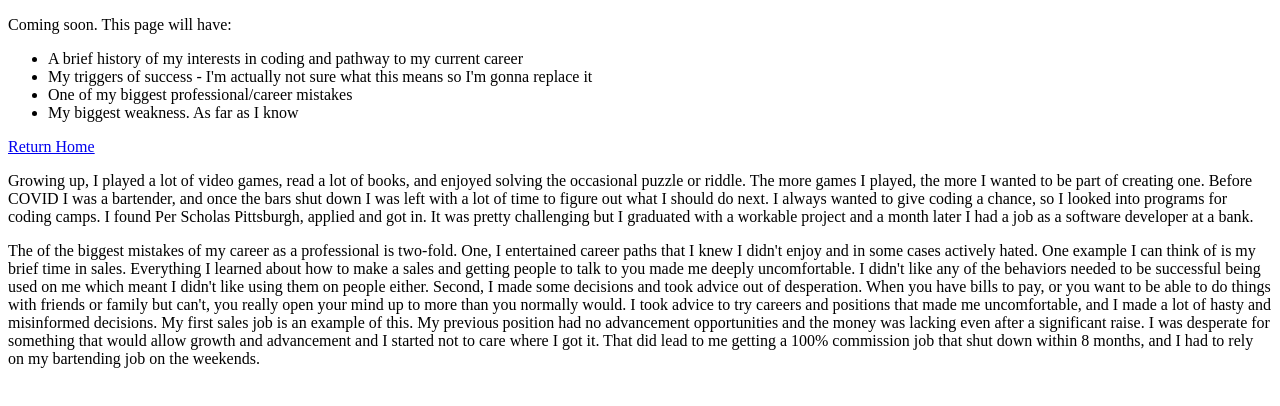
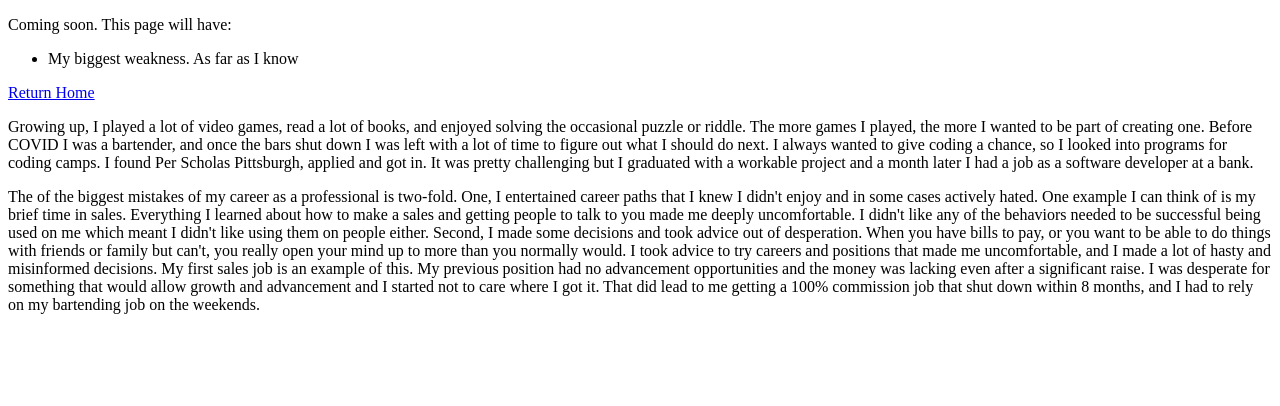
Before and after one commit to Teleejr/html-portfolio, a plain HTML site: page about.html in a window 1280 px wide. Drawn offline with Linux system fonts and the light colour scheme.

Commit message:
Updated about me

```diff
--- a/about.html
+++ b/about.html
@@ -8,9 +8,6 @@
         <p>
             Coming soon. This page will have:
             <ul>
-                <li>A brief history of my interests in coding and pathway to my current career</li>
-                <li>My triggers of success - I'm actually not sure what this means so I'm gonna replace it</li>
-                <li>One of my biggest professional/career mistakes</li>
                 <li>My biggest weakness. As far as I know</li>
             </ul>
         </p>
```
